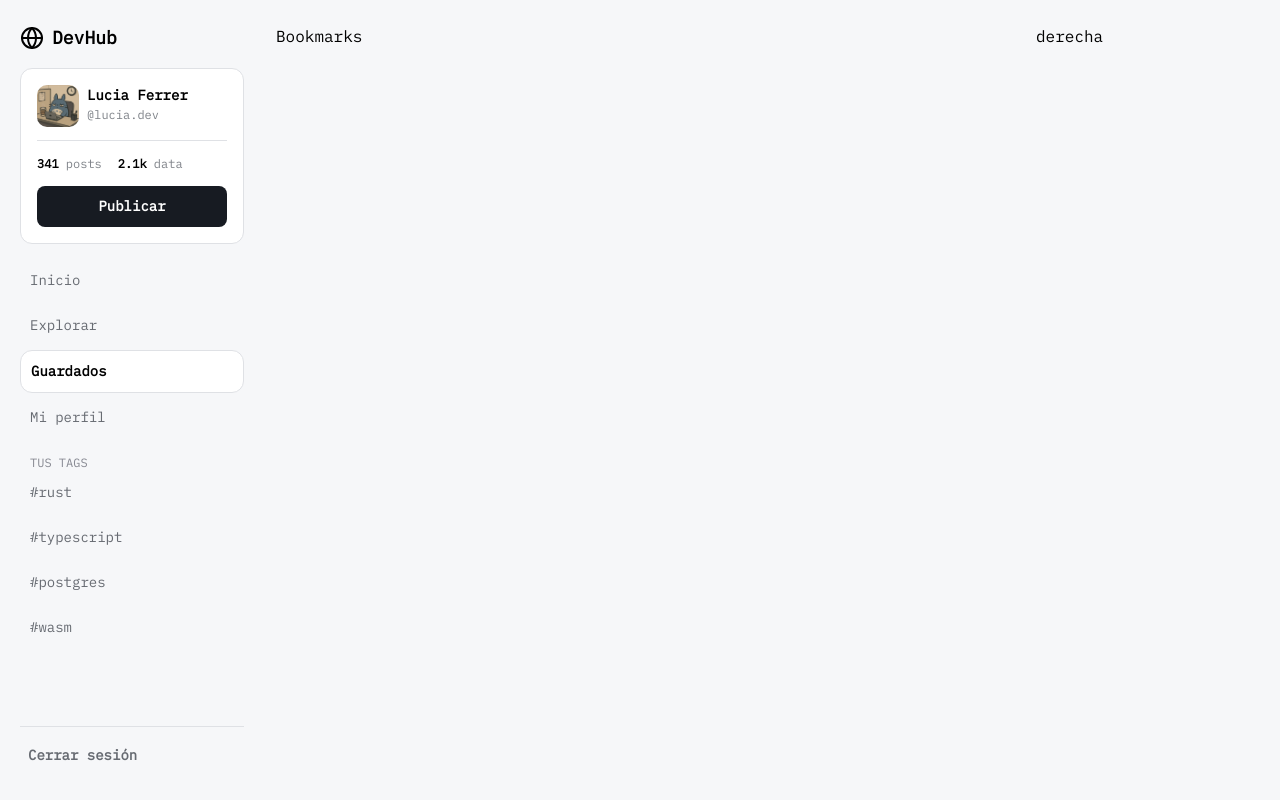
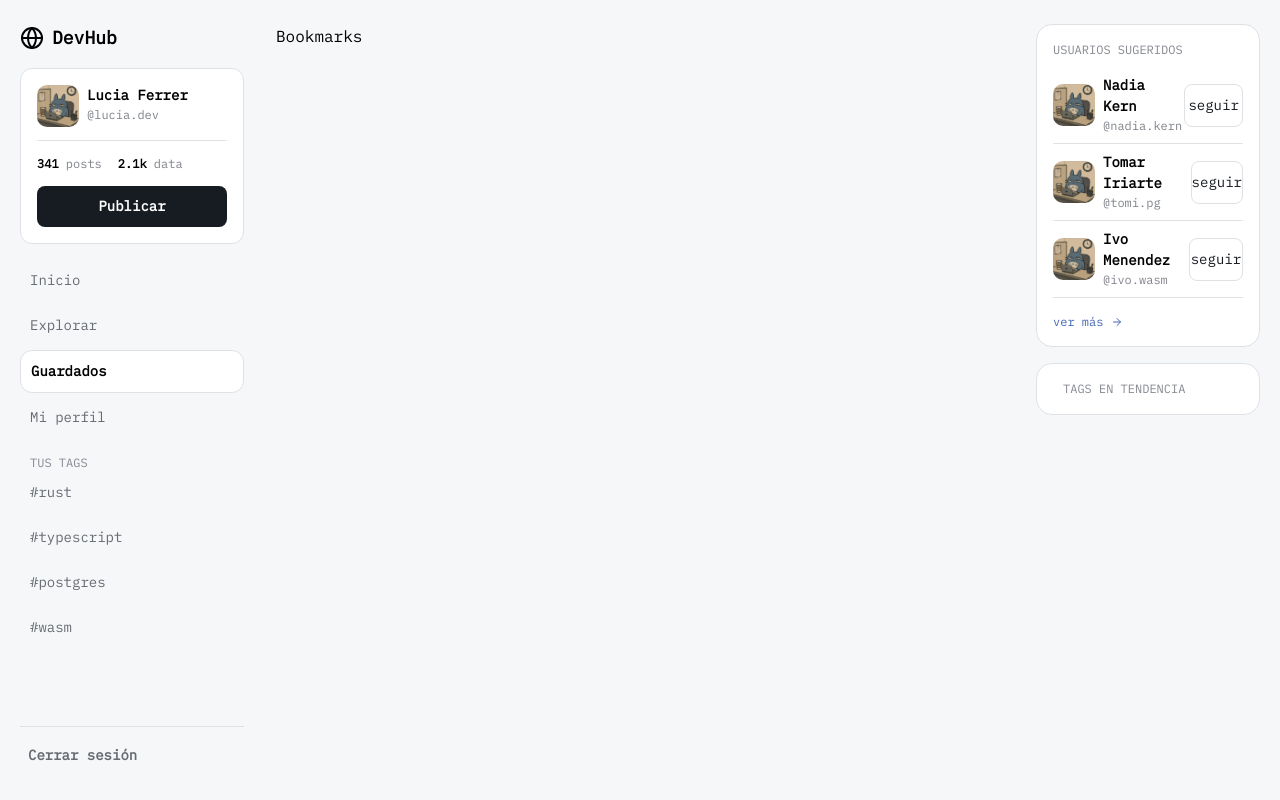
Before and after one commit to InakiCarcereny/metodologia-2-proyecto-final, a Next.js app: page /bookmarks in a window 1280 px wide. Built offline with nearby package versions, Linux system fonts and the light colour scheme.

Commit message:
feat: add trending tags and suggested users widgets

```diff
--- a/src/components/ActivitySideBar.tsx
+++ b/src/components/ActivitySideBar.tsx
@@ -1,5 +1,13 @@
 import type { JSX } from 'react';
+import { SuggestedUsers } from '@/components/SuggestedUsers';
+import { TrendingTags } from '@/components/TrendingTags';
 
 export function ActivitySideBar(): JSX.Element {
-  return <aside className="sticky top-0 overflow-y-auto py-6">derecha</aside>;
+  return (
+    <aside className="sticky top-0 flex flex-col gap-4 overflow-y-auto py-6">
+      <SuggestedUsers />
+
+      <TrendingTags />
+    </aside>
+  );
 }
--- /dev/null
+++ b/src/components/SuggestedUserItem.tsx
@@ -0,0 +1,43 @@
+import Image from 'next/image';
+import Link from 'next/link';
+import type { JSX } from 'react';
+import { Separator } from '@/components/Separator';
+import { Button } from '@/components/ui/Button';
+
+interface SuggestedUserItemProps {
+  name: string;
+  username: string;
+}
+
+export function SuggestedUserItem({
+  name,
+  username,
+}: SuggestedUserItemProps): JSX.Element {
+  return (
+    <li className="flex w-full flex-col gap-2">
+      <div className="mt-2 flex items-center justify-between">
+        <Link className="flex items-center gap-2" href={`/users/${username}`}>
+          <Image
+            alt="image"
+            className="rounded-[10px]"
+            height={36}
+            loading="eager"
+            src="/tired-totoro.jpg"
+            width={42}
+          />
+
+          <div className="flex flex-col">
+            <span className="font-bold text-[14px]">{name}</span>
+            <small className="text-[#7e8288] text-[12px]">@{username}</small>
+          </div>
+        </Link>
+
+        <Button className="w-15 font-light" type="button" variant="tertiary">
+          seguir
+        </Button>
+      </div>
+
+      <Separator />
+    </li>
+  );
+}
--- /dev/null
+++ b/src/components/SuggestedUsers.tsx
@@ -0,0 +1,56 @@
+import { ArrowRight } from 'lucide-react';
+import Link from 'next/link';
+import type { JSX } from 'react';
+import { SuggestedUserItem } from '@/components/SuggestedUserItem';
+import { CardWrapper } from '@/components/ui/CardWrapper';
+
+interface User {
+  name: string;
+  username: string;
+}
+
+type Users = User[];
+
+// CADA UNO DE LOS USUARIOS SUGERIDOS VIENE DE LA DB
+// CADA UNO DE LOS USURIOS VA A SER UNA RUTA DINAMICA
+const USERS: Users = [
+  {
+    name: 'Nadia Kern',
+    username: 'nadia.kern',
+  },
+  {
+    name: 'Tomar Iriarte',
+    username: 'tomi.pg',
+  },
+  {
+    name: 'Ivo Menendez',
+    username: 'ivo.wasm',
+  },
+] as const satisfies Users;
+
+export function SuggestedUsers(): JSX.Element {
+  return (
+    <CardWrapper as="section" className="flex flex-col gap-2">
+      <h2 className="font-medium text-[#878992] text-[12px]">
+        USUARIOS SUGERIDOS
+      </h2>
+
+      <ul>
+        {USERS.map((user) => (
+          <SuggestedUserItem
+            key={user.username}
+            name={user.name}
+            username={user.username}
+          />
+        ))}
+      </ul>
+
+      <Link
+        className="mt-2 flex items-center gap-2 font-light text-[#4265b3] text-xs"
+        href="/explore"
+      >
+        ver más <ArrowRight color="#4265b3" size={12} />
+      </Link>
+    </CardWrapper>
+  );
+}
--- /dev/null
+++ b/src/components/TrendingTags.tsx
@@ -0,0 +1,12 @@
+import type { JSX } from 'react';
+import { CardWrapper } from '@/components/ui/CardWrapper';
+
+export function TrendingTags(): JSX.Element {
+  return (
+    <CardWrapper>
+      <h2 className="pl-2.5 font-medium text-[#878992] text-[12px]">
+        TAGS EN TENDENCIA
+      </h2>
+    </CardWrapper>
+  );
+}
```
